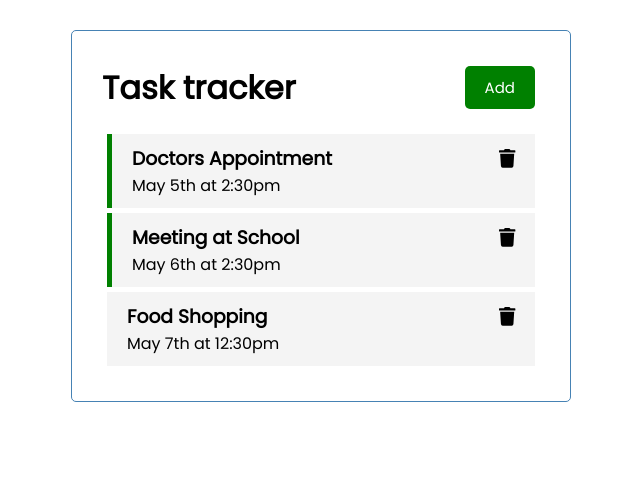
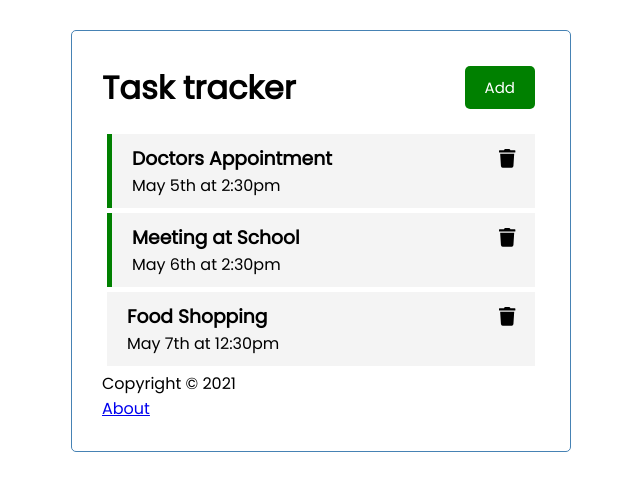
Before and after one commit to eMartinez16/taskTracker-Angular, an Angular app: page / in a window 1280 px wide. Shown: the top 490 px of the page, without its empty margins (319-959 px from the left). Built offline with nearby package versions, Linux system fonts and the light colour scheme; data requests are answered from the project's data file.

Commit message:
adding footer component

```diff
--- a/src/app/app.component.html
+++ b/src/app/app.component.html
@@ -1,4 +1,5 @@
 <div class="container">
   <app-header></app-header>
   <router-outlet></router-outlet>
+  <app-footer></app-footer>
 </div>
--- a/src/app/app.module.ts
+++ b/src/app/app.module.ts
@@ -13,6 +13,7 @@
 import { ItemComponent } from './components/item/item.component';
 import { AddTaskComponent } from './components/add-task/add-task.component';
 import { AboutComponent } from './components/about/about.component';
+import { FooterComponent } from './components/footer/footer.component';
 
 const appRoutes: Routes = [
   { path: '', component: TasksComponent },
@@ -28,6 +29,7 @@
     ItemComponent,
     AddTaskComponent,
     AboutComponent,
+    FooterComponent,
   ],
   imports: [
     BrowserModule,
--- /dev/null
+++ b/src/app/components/footer/footer.component.html
@@ -0,0 +1,4 @@
+<div>
+  <p>Copyright &copy; 2021</p>
+  <a routerLink="/about">About</a>
+</div>
--- /dev/null
+++ b/src/app/components/footer/footer.component.ts
@@ -0,0 +1,15 @@
+import { Component, OnInit } from '@angular/core';
+
+@Component({
+  selector: 'app-footer',
+  templateUrl: './footer.component.html',
+  styleUrls: ['./footer.component.css']
+})
+export class FooterComponent implements OnInit {
+
+  constructor() { }
+
+  ngOnInit(): void {
+  }
+
+}
```
Also changed, not shown: src/app/components/footer/footer.component.css (added), 1 other file (tests, documents, lock files or other folders).
